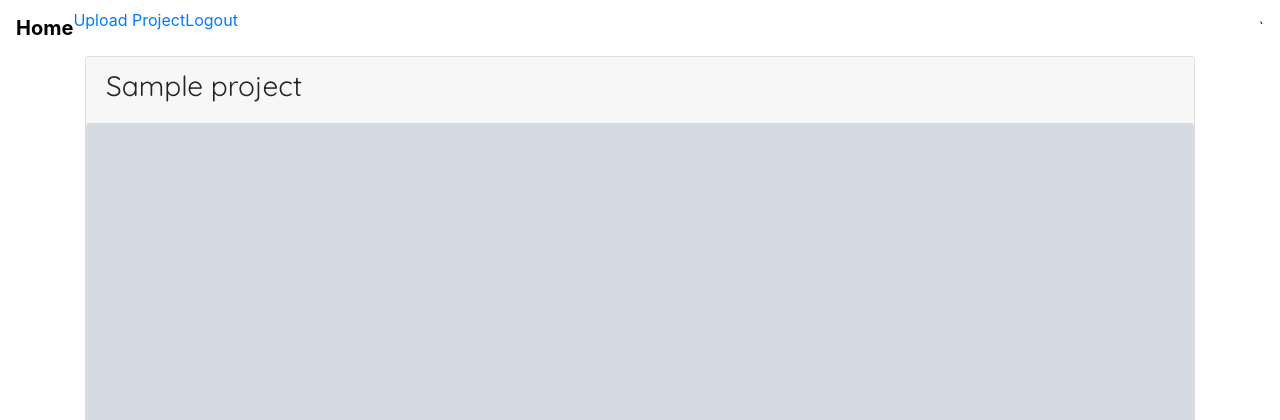
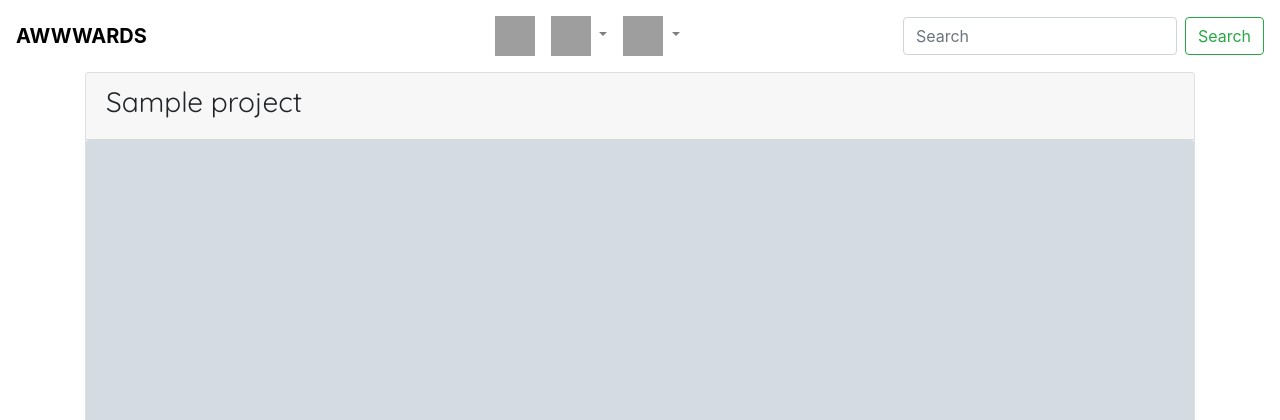
Before and after one commit to Hillarydalie/tunza, a Django app: page / in a window 1280 px wide. Shown: the top 420 px of the page. Run offline with Django 3.2, Linux system fonts and the light colour scheme; a user stored in the database is signed in; tables that the repository leaves empty hold one stand-in row (values such as "Sample post"); grey boxes marked "Sample" are stand-in pictures; parts of the project's set-up code (start-up, migrations or seed data) failed here and were passed over; some libraries are stand-ins or nearby versions; grey boxes are pictures that could not be loaded.

Commit message:
Import our navbar on the base and customisation for the navbar link to point to relevant urls

```diff
--- a/awwwards/templates/base.html
+++ b/awwwards/templates/base.html
@@ -22,9 +22,10 @@
         {%endblock%}
 
         {% block scripts %}
-            <script src="https://ajax.googleapis.com/ajax/libs/jquery/3.2.1/jquery.min.js"></script>
+            <script src="https://ajax.googleapis.com/ajax/libs/jquery/3.4.1/jquery.min.js"></script>
             <script src="https://cdnjs.cloudflare.com/ajax/libs/popper.js/1.14.7/umd/popper.min.js" integrity="sha384-UO2eT0CpHqdSJQ6hJty5KVphtPhzWj9WO1clHTMGa3JDZwrnQq4sF86dIHNDz0W1" crossorigin="anonymous"></script>
             {% bootstrap_javascript %}
+            <script src='https://cdnjs.cloudflare.com/ajax/libs/jquery-circle-progress/1.2.0/circle-progress.min.js'></script>
             <script type="text/javascript" src="{%static 'js/main.js'%}"></script>
         {% endblock %}
 
--- a/awwwards/templates/navbar.html
+++ b/awwwards/templates/navbar.html
@@ -1,28 +1,56 @@
-<nav class="navbar navbar-light bg-light navbar-sticky-top">
-    <div class="container-full">
+<div class="sticky-top">
 
-        <ul class="nav justify-content-end">
+    <nav class="navbar navbar-expand-lg navbar-light bg-light">
+      <a class="navbar-brand" href="/">AWWWARDS</a>
 
-            <li>
-                <a class="navbar-brand" href="#"> Home</a>
+
+        {% if user.is_authenticated %}
+        <ul class="navbar-nav mr-auto">
+
+          <li class="nav-item">
+            <a class="nav-link" data-toggle="tooltip" data-placement="bottom" title="Upload Project" href="#">
+                <img src="https://img.icons8.com/ios/50/000000/add.png" width="40" height="40">
+            </a>
+          </li>
+            <li class="nav-item dropdown" data-placement="bottom" title="Profile">
+                <a class="nav-link dropdown-toggle" href="#" id="navbarDropdown" role="button" data-toggle="dropdown" aria-haspopup="true" aria-expanded="false">
+                  <img src="https://img.icons8.com/dotty/80/000000/add-administrator.png" width="40" height="40">
+                </a>
+                <div class="dropdown-menu" aria-labelledby="navbarDropdown">
+                  <a class="dropdown-item" href="#">Hello, {{user.username}}</a>
+                  <div class="dropdown-divider"></div>
+                  <a class="dropdown-item" href="updateprofile/">Update Profile</a>
+                  <div class="dropdown-divider"></div>
+                  <a class="dropdown-item" href="logout/">Logout</a>
+                </div>
             </li>
+            <li class="nav-item dropdown" data-placement="bottom" title="API End">
+                <a class="nav-link dropdown-toggle" href="#" id="navbarDropdown" role="button" data-toggle="dropdown" aria-haspopup="true" aria-expanded="false">
+                  <img src="https://img.icons8.com/dotty/80/000000/api-settings.png" width="40" height="40">
+                </a>
+                <div class="dropdown-menu" aria-labelledby="navbarDropdown">
+                  <a class="dropdown-item" href="/profiler">Profile API Endpoint</a>
+                  <div class="dropdown-divider"></div>
+                  <a class="dropdown-item" href="projector/">Project API Endpoint</a>
+                </div>
+            </li>
+        </ul>
 
-            {% if user.is_authenticated %}
-                <li>
-                    <a href="/new">Upload Project</a>
-                </li>
-                <li>
-                    <a href="/logout">Logout</a>
-                </li>
-            {% else %}
-                <li>
+      <form class="form-inline" method="GET" action="searchresult/">
+          {% csrf_token %}
+          <input class="form-control mr-sm-2" name="search" type="search" placeholder="Search" aria-label="Search">
+          <button class="btn btn-outline-success my-2 my-sm-0" type="submit">Search</button>
+      </form>
+
+        {% else %}
+        <ul class="navbar-nav mr-auto">
+        <li>
                 <a class="navbar-link" href="/login">Login</a>
                 </li>
                 <li>
-                    <a class="navbar-link" href="">Register</a>
+                    <a class="navbar-link" href="/register">Register</a>
                 </li>
-            {% endif %}
-
         </ul>
-    </div>`
-</nav>
+         {% endif %}
+    </nav>
+</div>
```
